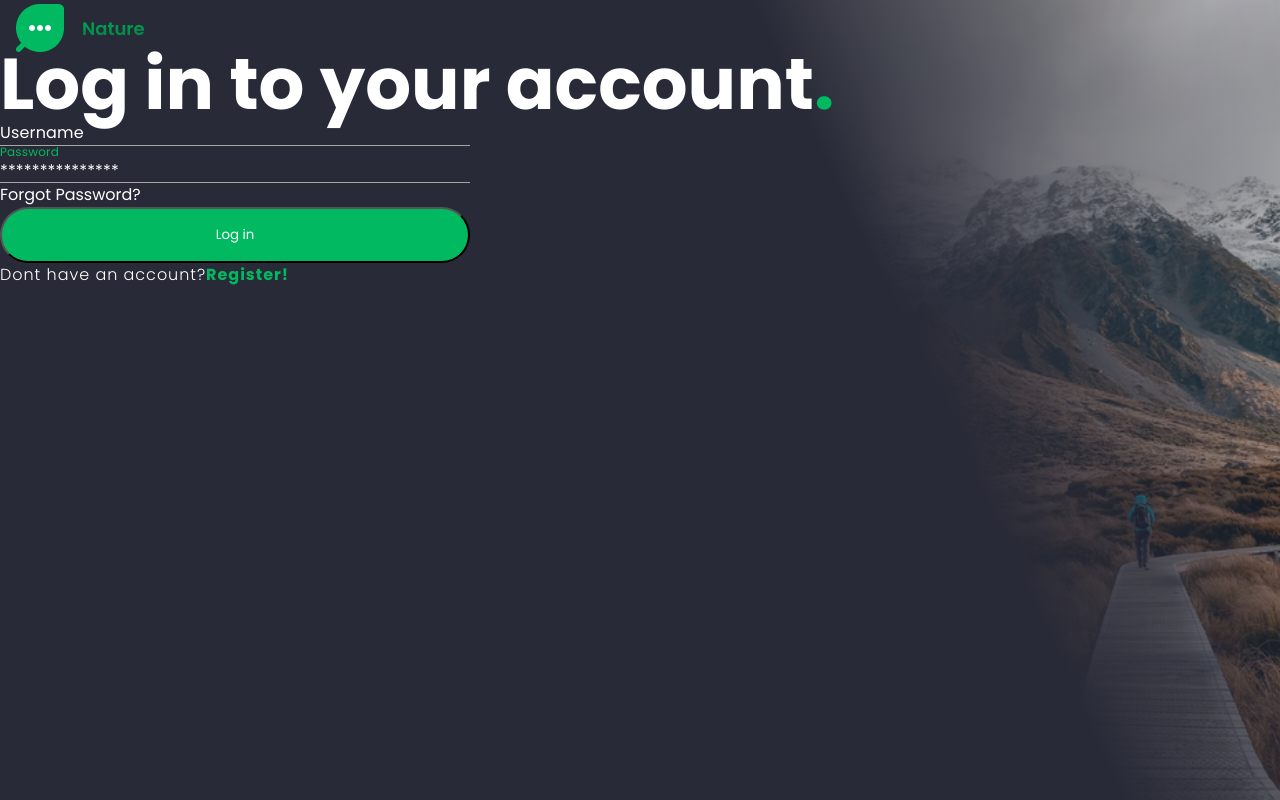
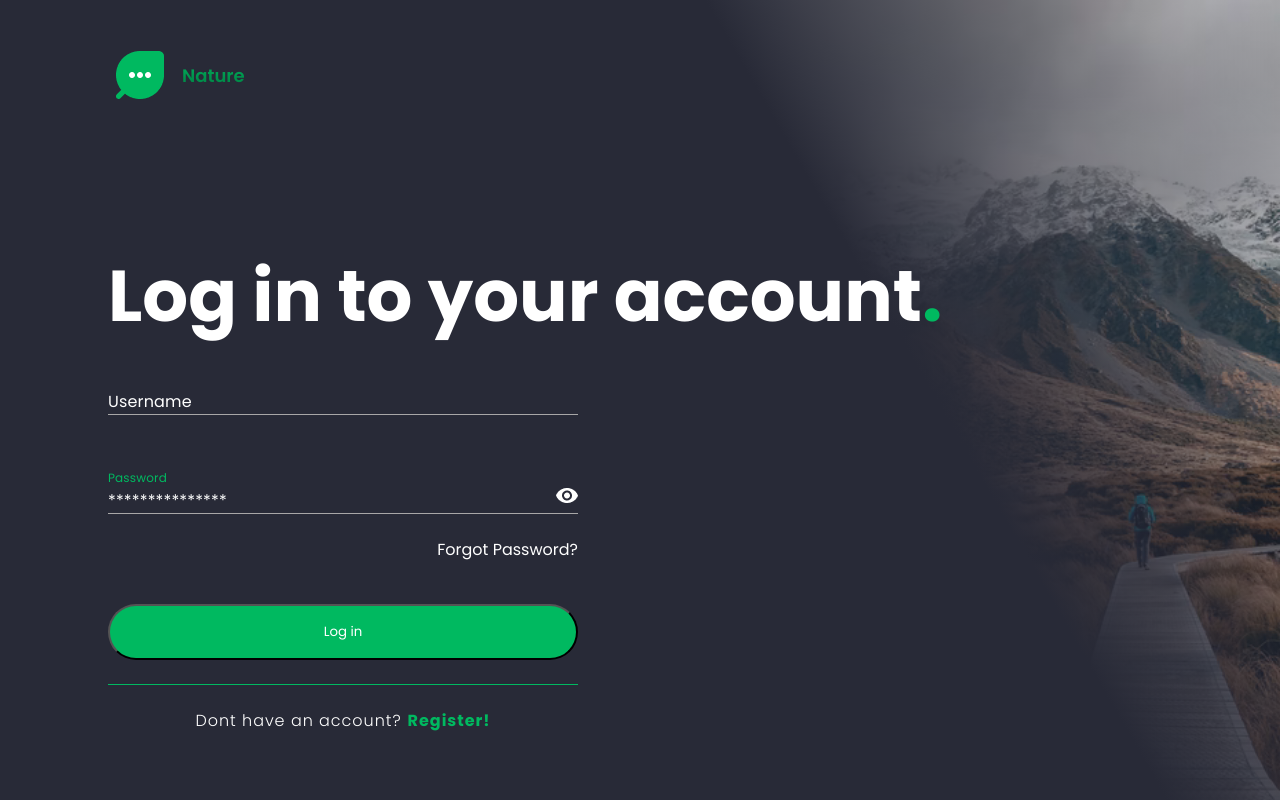
Before and after one commit to nemanjaweb/nature, a React (Create React App) app: page / in a window 1280 px wide. Shown: the top 800 px of the page. Built offline with nearby package versions, Linux system fonts and the light colour scheme.

Commit message:
first section done

```diff
--- a/src/pages/Login.js
+++ b/src/pages/Login.js
@@ -1,8 +1,15 @@
-import React from "react";
+import React, { useState } from "react";
 import classes from "./Login.module.css";
 import logoLeaf from "../img/logo.png";
+import eye from "../img/eye.png";
 
 const LogIn = () => {
+  const [visible, setVisible] = useState("password");
+
+  const changeView = () => {
+    setVisible(visible === "password" ? "text" : "password");
+  };
+
   return (
     <section className={classes.loginWrapper}>
       <div className={classes.login}>
@@ -16,23 +23,28 @@ const LogIn = () => {
           Log in to your account<span>.</span>
         </h1>
       </div>
-      <div className={classes.username}>
-        <input type="text" placeholder="Username" />
+      <div className={classes.formWrapper}>
+        <input
+          type="text"
+          placeholder="Username"
+          className={classes.username}
+        />
+        <div className={classes.passwordWrapper}>
+          <label className={classes.passwordLabel}>Password</label>
+          <input
+            type={visible}
+            placeholder="***************"
+            className={classes.password}
+          />
+          <img src={eye} alt="eye-icon" onClick={() => changeView()} />
         </div>
-      <div className={classes.username}>
-        <p>Password</p>
-        <label>
-          <input type="password" placeholder="***************" />
-        </label>
-      </div>
+
         <div className={classes.forgot}>
           <p>Forgot Password?</p>
         </div>
         <div>
           <button className={classes.logbtn}>Log in</button>
         </div>
-      <div className={classes.greenline}>
-        <span></span>
       </div>
       <div className={classes.noacc}>
         <p>
--- a/src/pages/Login.module.css
+++ b/src/pages/Login.module.css
@@ -2,10 +2,10 @@
   background-color: #282a37;
   height: 100vh;
   background-image: linear-gradient(
-      65deg,
+      60deg,
       rgba(40, 42, 55, 1) 10%,
       rgba(40, 42, 55, 1) 10%,
-      rgba(40, 42, 55, 1) 68%,
+      rgba(40, 42, 55, 1) 67%,
       rgba(40, 42, 55, 0.1) 100%
     ),
     url(../img/img-1.png);
@@ -13,6 +13,8 @@
   background-size: contain;
   background-position: right;
   background-repeat: no-repeat;
+  padding-left: 108px;
+  padding-top: 51px;
 }
 /* .loginWrapper::after {
   content: "";
@@ -41,8 +43,6 @@
   color: #00b960;
   font-size: 48px;
   height: 48px;
-  padding-top: 8px;
-  margin-left: 8px;
 }
 .logo p {
   font-size: 18px;
@@ -60,45 +60,75 @@
   line-height: 72px;
   font-weight: 600;
   color: #fff;
+  margin-top: 161px;
 }
 .title span {
   color: #00b960;
 }
-.username input::placeholder {
-  color: #fff;
-  opacity: 1;
+
+.formWrapper {
+  width: 470px;
+  border-bottom: 1px solid #00b960;
+  padding-bottom: 24px;
 }
-
-.username input {
+.formWrapper input {
+  width: 100%;
   font-size: 16px;
   font-weight: 400;
   line-height: 24px;
   letter-spacing: 0.15px;
   background-color: transparent;
   color: #fff;
-  width: 470px;
-  height: 24px;
   border: none;
   border-bottom: 1px solid #a8a7a7 !important;
+  display: block;
+}
+
+.formWrapper input:active,
+.formWrapper input:focus {
+  outline: none;
+}
+.formWrapper input::placeholder {
+  color: #fff;
+  opacity: 1;
+}
+
+.username {
+  margin-top: 57.5px;
 }
 .username input:focus {
   border: none;
   border-bottom: 1px solid #a8a7a7;
 }
+.passwordWrapper {
+  position: relative;
+}
+.passwordWrapper img {
+  position: absolute;
+  bottom: 11px;
+  right: 0;
+  cursor: pointer;
+}
 
-.password {
-  display: flex;
-}
-.username p {
+.passwordLabel {
+  margin-top: 57.5px;
+  display: block;
   color: #00b960;
   font-size: 12px;
   line-height: 12px;
   letter-spacing: 0.15px;
 }
+
+.password {
+  margin-top: 5px;
+}
+
 .forgot {
   color: #fff;
   font-size: 16px;
   line-height: 24px;
+  margin-top: 24px;
+  text-align: right;
 }
 
 .logbtn {
@@ -107,25 +137,31 @@
   width: 470px;
   height: 56px;
   border-radius: 100px;
+  margin-top: 42px;
 }
 .greenline span {
-  margin-top: 20px;
+  margin-top: 24px;
   width: 470px;
-  height: 1px;
+  height: 4px;
   background-color: #00b960;
 }
 
 .noacc {
+  width: 470px;
   font-weight: 300;
   font-size: 16px;
   line-height: 24px;
   letter-spacing: 0.06em;
   color: #ffffff;
+  margin-top: 24px;
+  text-align: center;
 }
 .noacc span {
   font-weight: 600;
+  margin-left: 6px;
   font-size: 16px;
   line-height: 24px;
   letter-spacing: 0.06em;
   color: #00b960;
+  cursor: pointer;
 }
--- a/src/pages/Register.module.css
+++ b/src/pages/Register.module.css
@@ -13,6 +13,8 @@
   background-size: contain;
   background-position: right;
   background-repeat: no-repeat;
+  padding-left: 108px;
+  padding-top: 51px;
 }
 .register {
   display: flex;
```
Lines whose indentation alone changed are shown as unchanged.
